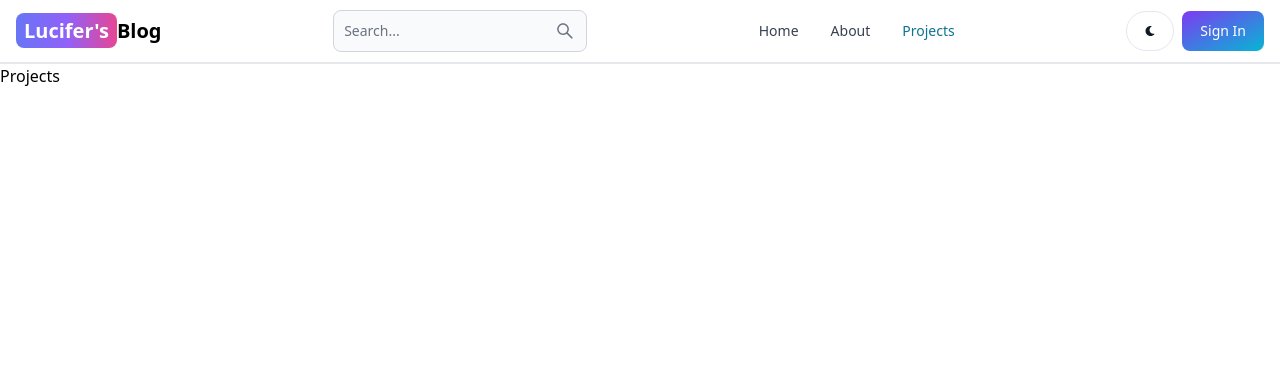
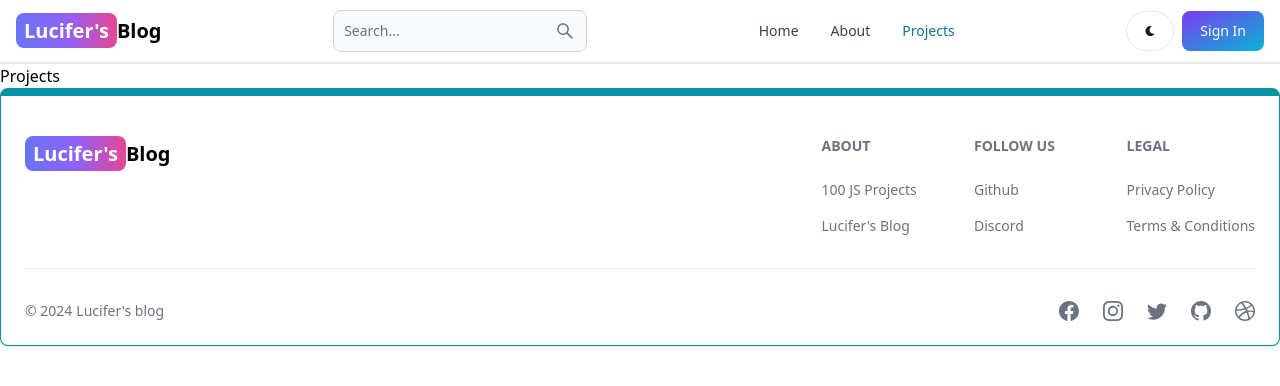
Before and after one commit to chandanbag1999/Mern-Blog, a React (Vite) app in the folder client/: page /projects in a window 1280 px wide. Shown: the top 386 px of the page. Built offline with nearby package versions, Linux system fonts and the light colour scheme.

Commit message:
create and add the footer component

```diff
--- a/client/src/App.jsx
+++ b/client/src/App.jsx
@@ -1,6 +1,7 @@
 import { BrowserRouter, Routes, Route } from 'react-router-dom'
 import { Home, About, SignIn, SignUp, Dashboard, Projects} from "./pages/index.js"
 import Header from './components/Header.jsx'
+import FooterCom from './components/Footer.jsx'
 
 export default function App() {
   return (
@@ -15,7 +16,7 @@
       <Route path="/projects" element={<Projects />} />
 
     </Routes>
-
+    <FooterCom/>
   </BrowserRouter>
 )
 }
--- /dev/null
+++ b/client/src/components/Footer.jsx
@@ -0,0 +1,81 @@
+import { Footer } from 'flowbite-react';
+import { Link } from 'react-router-dom';
+import { BsFacebook, BsInstagram, BsTwitter, BsGithub, BsDribbble } from 'react-icons/bs';
+export default function FooterCom() {
+  return (
+    <Footer container className='border border-t-8 border-teal-500'>
+      <div className='w-full max-w-7xl mx-auto'>
+        <div className='grid w-full justify-between sm:flex md:grid-cols-1'>
+          <div className='mt-5'>
+            <Link
+              to='/'
+              className='self-center whitespace-nowrap text-lg sm:text-xl font-semibold dark:text-white'
+            >
+              <span className='px-2 py-1 bg-gradient-to-r from-indigo-500 via-purple-500 to-pink-500 rounded-lg text-white'>
+                Lucifer's
+              </span>
+              Blog
+            </Link>
+          </div>
+          <div className='grid grid-cols-2 gap-8 mt-4 sm:grid-cols-3 sm:gap-6'>
+            <div>
+              <Footer.Title title='About' />
+              <Footer.LinkGroup col>
+                <Footer.Link
+                  href='https://www.100jsprojects.com'
+                  target='_blank'
+                  rel='noopener noreferrer'
+                >
+                  100 JS Projects
+                </Footer.Link>
+                <Footer.Link
+                  href='/about'
+                  target='_blank'
+                  rel='noopener noreferrer'
+                >
+                  Lucifer's Blog
+                </Footer.Link>
+              </Footer.LinkGroup>
+            </div>
+            <div>
+              <Footer.Title title='Follow us' />
+              <Footer.LinkGroup col>
+                <Footer.Link
+                  href='https://github.com/chandanbag1999'
+                  target='_blank'
+                  rel='noopener noreferrer'
+                >
+                  Github
+                </Footer.Link>
+                <Footer.Link href='#'>Discord</Footer.Link>
+              </Footer.LinkGroup>
+            </div>
+            <div>
+              <Footer.Title title='Legal' />
+              <Footer.LinkGroup col>
+                <Footer.Link href='#'>Privacy Policy</Footer.Link>
+                <Footer.Link href='#'>Terms &amp; Conditions</Footer.Link>
+              </Footer.LinkGroup>
+            </div>
+          </div>
+        </div>
+        <Footer.Divider />
+        <div className='w-full sm:flex sm:items-center sm:justify-between'>
+          <Footer.Copyright
+            href='#'
+            by="Lucifer's blog"
+            year={new Date().getFullYear()}
+          />
+          <div className="flex gap-6 sm:mt-0 mt-4 sm:justify-center">
+            <Footer.Icon href='#' icon={BsFacebook}/>
+            <Footer.Icon href='#' icon={BsInstagram}/>
+            <Footer.Icon href='#' icon={BsTwitter}/>
+            <Footer.Icon href='https://github.com/chandanbag1999' icon={BsGithub}/>
+            <Footer.Icon href='#' icon={BsDribbble}/>
+
+          </div>
+        </div>
+      </div>
+    </Footer>
+  );
+}
```
